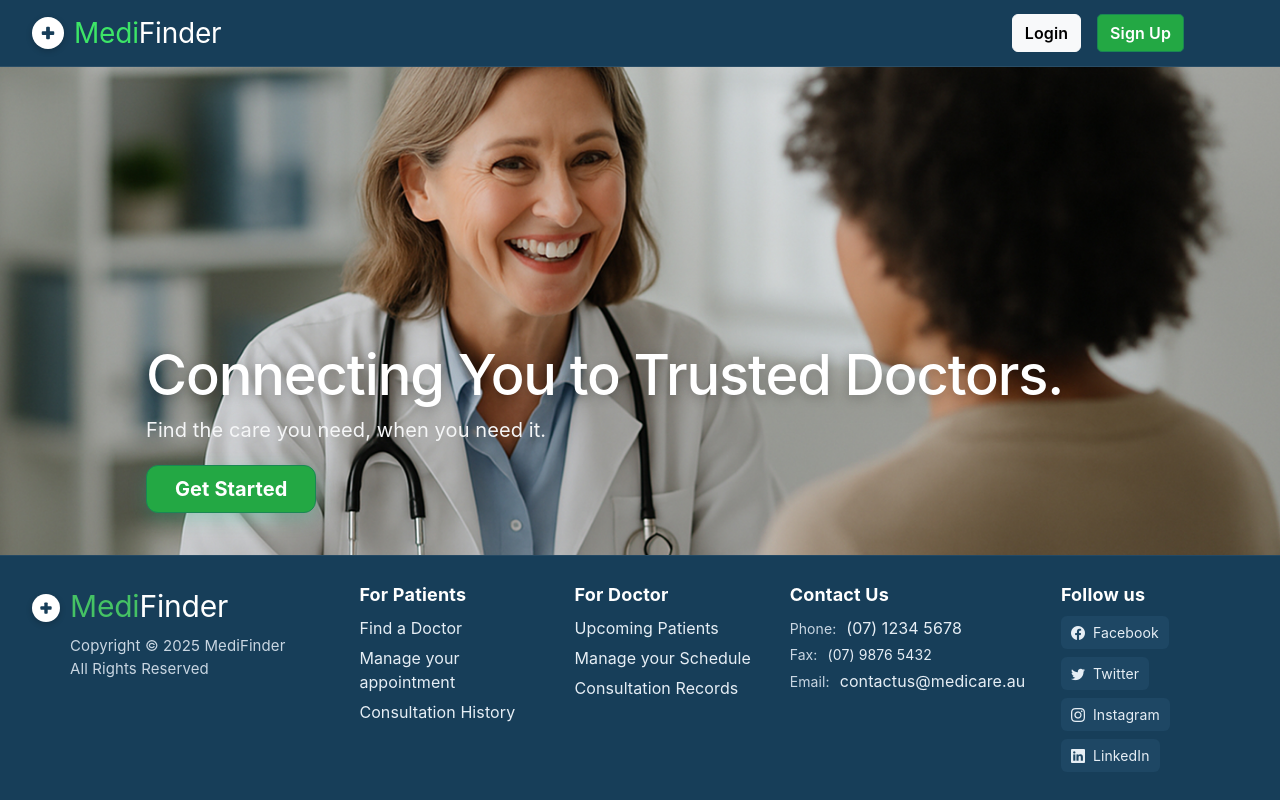
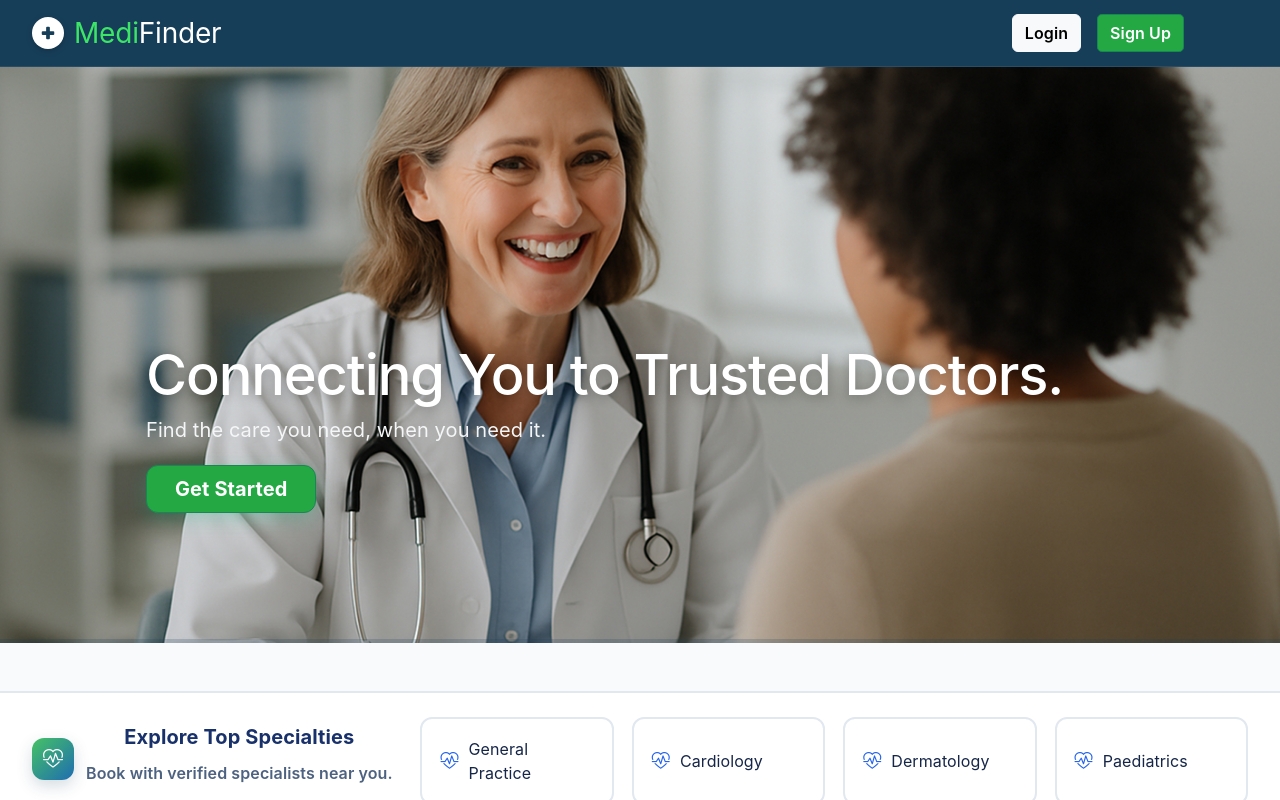
Before and after one commit to asha-soman/medifinder, a React (Create React App) app in the folder frontend/: page / in a window 1280 px wide. Built offline with nearby package versions, Linux system fonts and the light colour scheme; no server answers.

Commit message:
reverted the footer css

```diff
--- a/frontend/src/components/site-footer.css
+++ b/frontend/src/components/site-footer.css
@@ -3,9 +3,6 @@
   color: #e6eef5;
   padding: 28px 0;
   border-top: 1px solid rgba(255, 255, 255, 0.06);
-  position: fixed;
-  bottom: 0;
-  width: 100%;
 }
 
 .footer-container {
```
